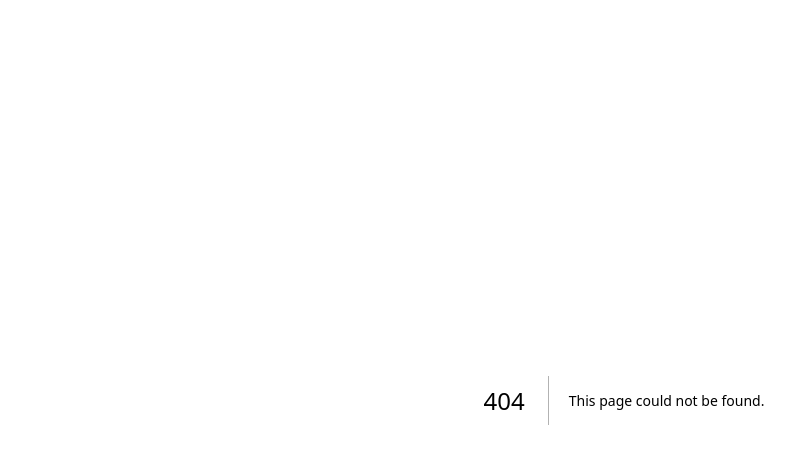
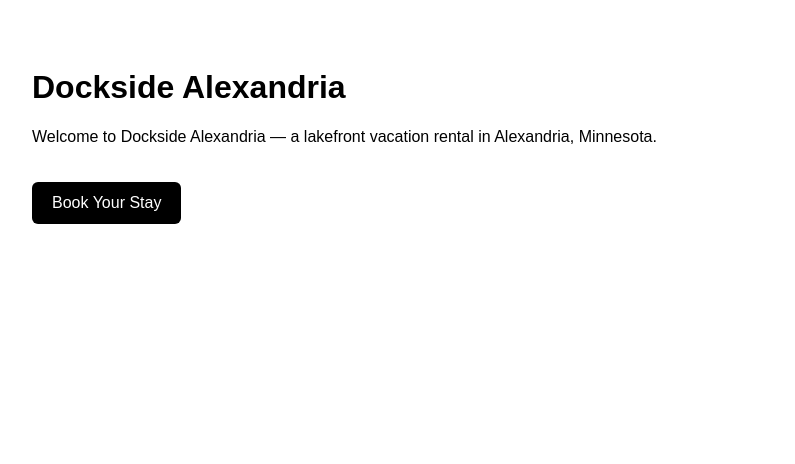
Before and after one commit to docksidealexandria/docksidealexandria, a Next.js app: page / in a window 1280 px wide. Before the commit this address had no page. Shown: the top 464 px of the page, without its empty margins (16-811 px from the left). Built offline with nearby package versions, Linux system fonts and the light colour scheme.

Commit message:
Create page.jsx

```diff
--- /dev/null
+++ b/app/page.jsx
@@ -0,0 +1,27 @@
+export default function HomePage() {
+  return (
+    <main style={{ padding: "40px", fontFamily: "sans-serif" }}>
+      <h1>Dockside Alexandria</h1>
+
+      <p>
+        Welcome to Dockside Alexandria — a lakefront vacation rental in
+        Alexandria, Minnesota.
+      </p>
+
+      <a
+        href="/book"
+        style={{
+          display: "inline-block",
+          marginTop: "20px",
+          padding: "12px 20px",
+          background: "#000",
+          color: "#fff",
+          textDecoration: "none",
+          borderRadius: "6px",
+        }}
+      >
+        Book Your Stay
+      </a>
+    </main>
+  );
+}
```
